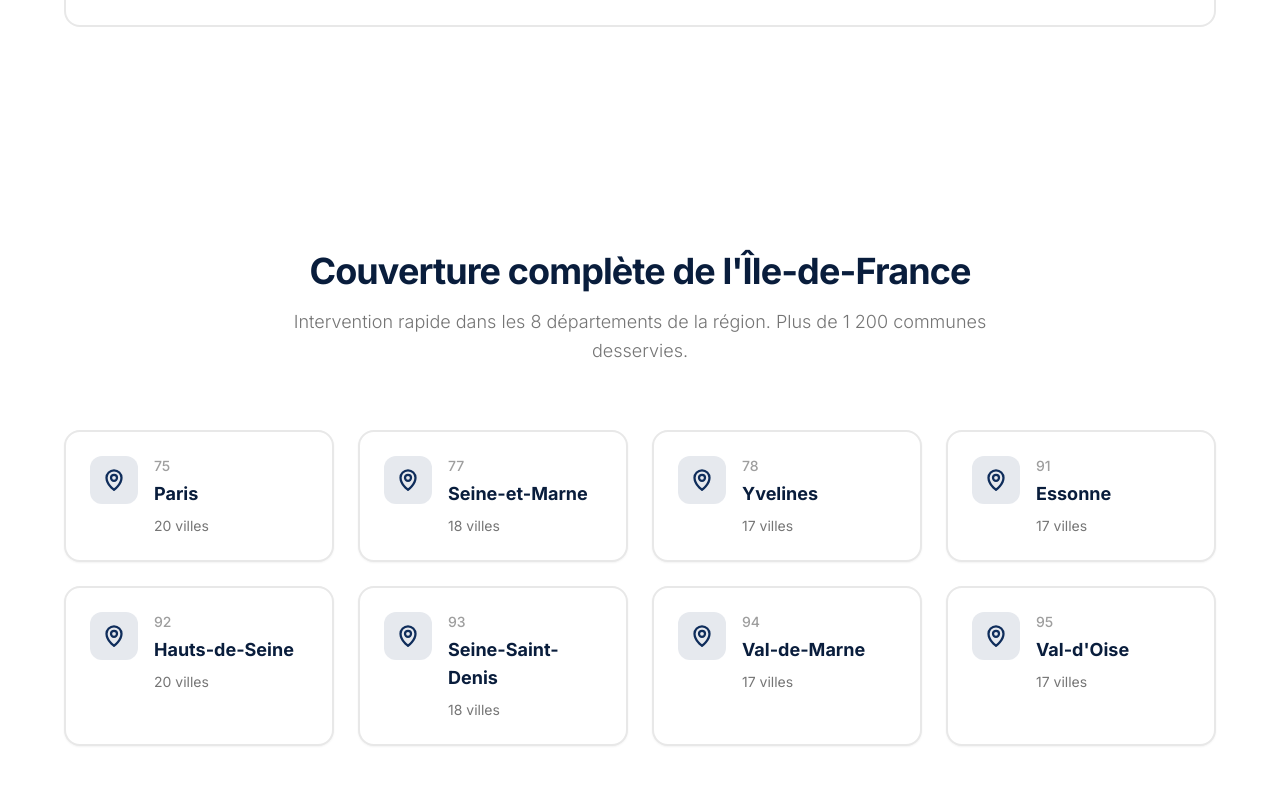
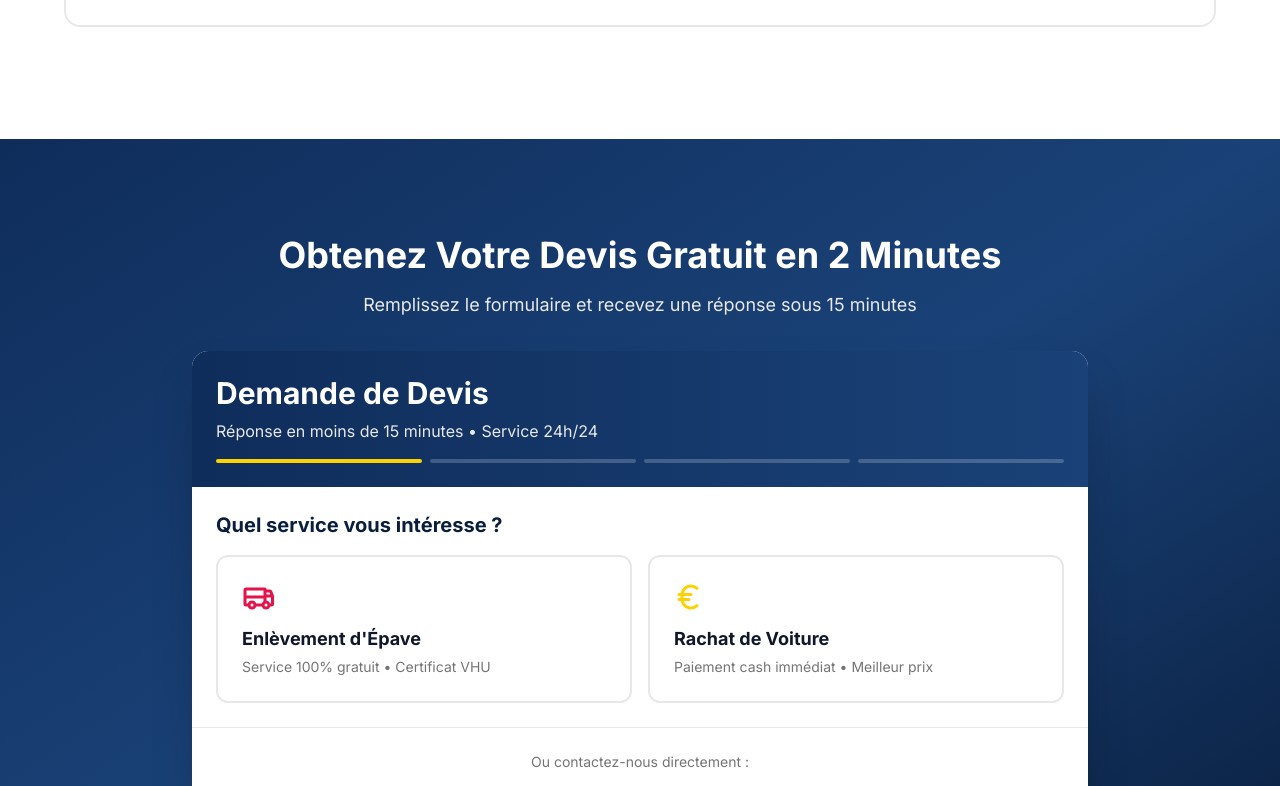
Before and after one commit to CElyousfi/lesepavistespro, a Next.js app: page / in a window 1280 px wide. Shown: the part 2760-3546 px from the top of the page. Built offline with nearby package versions, Linux system fonts and the light colour scheme; no server answers.

Commit message:
Add conversion form to all main pages - homepage, epaviste, rachat-voiture

```diff
--- a/app/epaviste/page.tsx
+++ b/app/epaviste/page.tsx
@@ -7,6 +7,7 @@
 import CTASection from '@/components/CTASection';
 import Footer from '@/components/Footer';
 import FloatingWhatsApp from '@/components/FloatingWhatsApp';
+import ConversionForm from '@/components/ConversionForm';
 
 export const metadata: Metadata = {
   title: "Épaviste Île-de-France | Enlèvement d'épave gratuit 24h/24",
@@ -211,6 +212,23 @@
         </div>
       </section>
 
+      {/* Conversion Form Section */}
+      <section className="py-16 md:py-24 bg-gradient-to-br from-brand-red via-brand-red-light to-brand-red">
+        <div className="container mx-auto px-[5%]">
+          <div className="max-w-4xl mx-auto">
+            <div className="text-center mb-8 text-white">
+              <h2 className="text-3xl md:text-4xl font-bold mb-4">
+                Demandez Votre Enlèvement Gratuit
+              </h2>
+              <p className="text-lg text-neutral-100">
+                Remplissez le formulaire • Réponse sous 15 minutes • Service 100% gratuit
+              </p>
+            </div>
+            <ConversionForm trigger="inline" defaultService="epaviste" />
+          </div>
+        </div>
+      </section>
+
       {/* CTA Section */}
       <CTASection />
 
--- a/app/page.tsx
+++ b/app/page.tsx
@@ -9,6 +9,7 @@
 import DualServiceCTA from '@/components/DualServiceCTA';
 import Footer from '@/components/Footer';
 import FloatingWhatsApp from '@/components/FloatingWhatsApp';
+import ConversionForm from '@/components/ConversionForm';
 
 export default function Home() {
   return (
@@ -35,6 +36,24 @@
         </section>
 
         <ProcessNew />
+
+        {/* Conversion Form Section */}
+        <section className="py-16 md:py-24 bg-gradient-to-br from-brand-navy via-brand-navy-light to-brand-navy-dark">
+          <div className="container mx-auto px-4 sm:px-6 lg:px-[5%]">
+            <div className="max-w-4xl mx-auto">
+              <div className="text-center mb-8 text-white">
+                <h2 className="text-3xl md:text-4xl font-bold mb-4">
+                  Obtenez Votre Devis Gratuit en 2 Minutes
+                </h2>
+                <p className="text-lg text-neutral-200">
+                  Remplissez le formulaire et recevez une réponse sous 15 minutes
+                </p>
+              </div>
+              <ConversionForm trigger="inline" />
+            </div>
+          </div>
+        </section>
+
         <Coverage />
         <AnimatedStats />
 
--- a/app/rachat-voiture/page.tsx
+++ b/app/rachat-voiture/page.tsx
@@ -7,6 +7,7 @@
 import CTASection from '@/components/CTASection';
 import Footer from '@/components/Footer';
 import FloatingWhatsApp from '@/components/FloatingWhatsApp';
+import ConversionForm from '@/components/ConversionForm';
 
 export const metadata: Metadata = {
   title: "Rachat Voiture Île-de-France | Paiement Cash Immédiat",
@@ -191,6 +192,23 @@
         </div>
       </section>
 
+      {/* Conversion Form Section */}
+      <section className="py-16 md:py-24 bg-gradient-to-br from-brand-gold via-yellow-500 to-brand-gold">
+        <div className="container mx-auto px-[5%]">
+          <div className="max-w-4xl mx-auto">
+            <div className="text-center mb-8 text-white">
+              <h2 className="text-3xl md:text-4xl font-bold mb-4">
+                Obtenez Votre Estimation Gratuite
+              </h2>
+              <p className="text-lg text-neutral-100">
+                Remplissez le formulaire • Paiement cash immédiat • Meilleur prix garanti
+              </p>
+            </div>
+            <ConversionForm trigger="inline" defaultService="rachat" />
+          </div>
+        </div>
+      </section>
+
       {/* CTA Section */}
       <CTASection />
 
```
